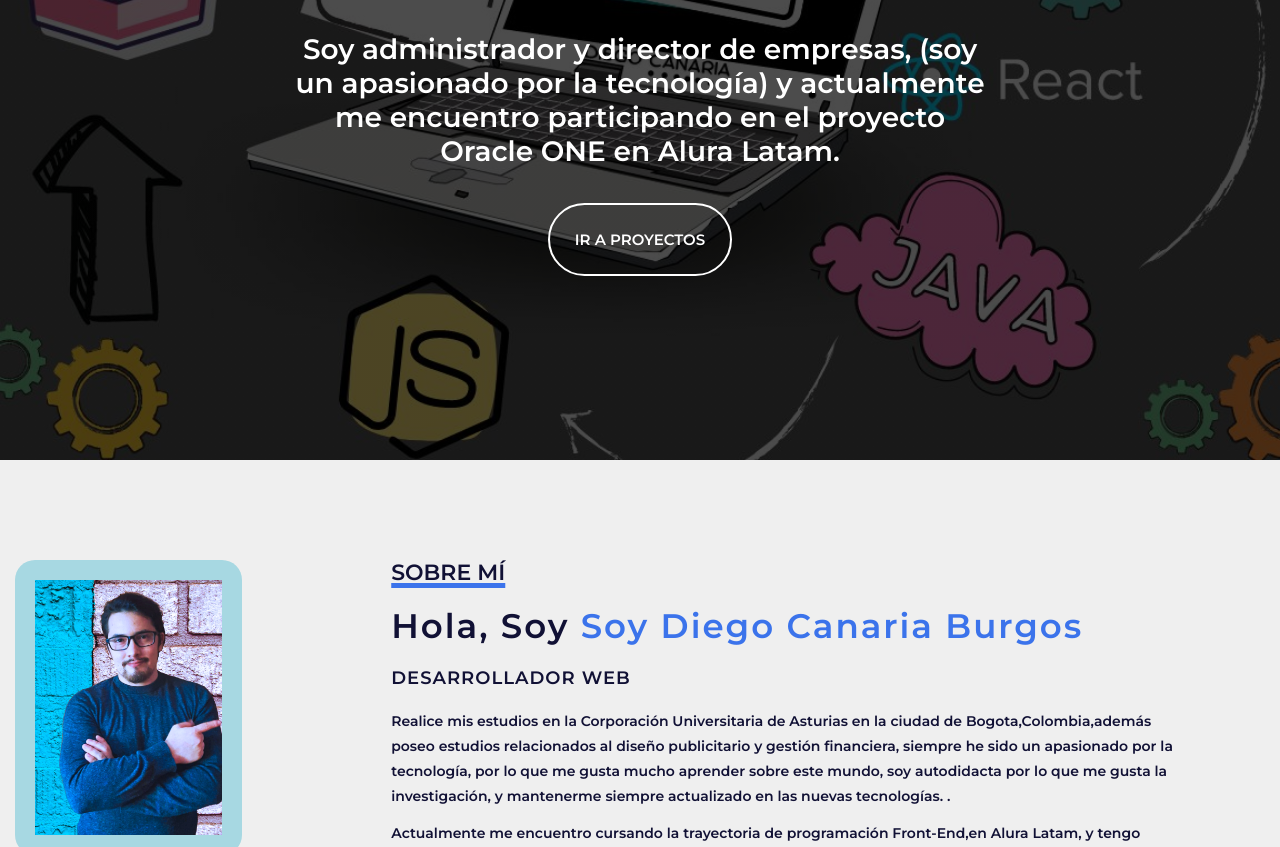
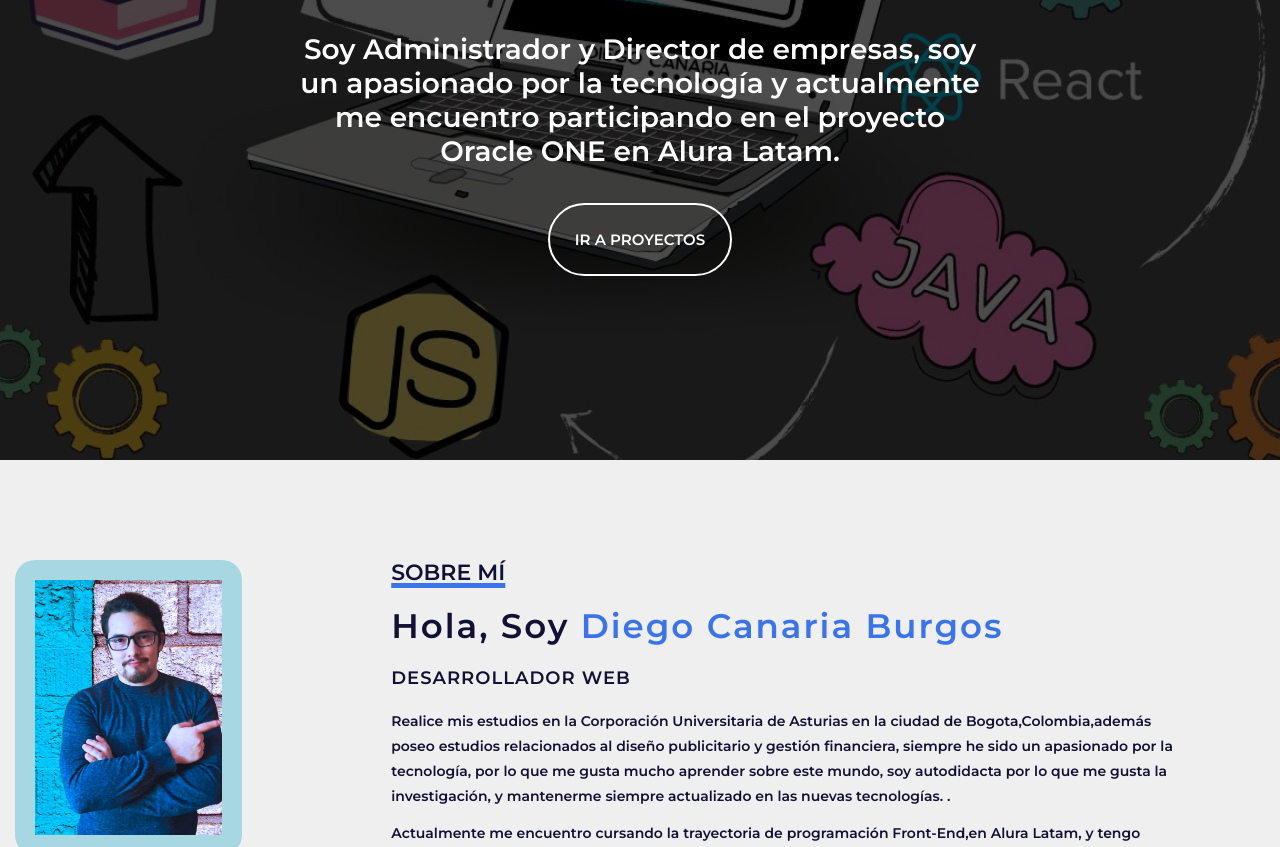
Before and after one commit to Diegoburgos19/portafolio-en-progreso, a plain HTML site: page Index.html in a window 1280 px wide. Shown: the part 340-1187 px from the top of the page. Drawn offline with Linux system fonts and the light colour scheme.

Commit message:
Actualizacion del proyecto

```diff
--- a/Index.html
+++ b/Index.html
@@ -41,7 +41,7 @@
             <div class="Presentacion">
                 <p class="bienvenida">Hola</p>
                 <h2>Soy <span>Diego Canaria Burgos</span> y me gusta construir páginas web. </h2>
-                <p class="descripcion">Soy administrador y director de empresas, (soy un apasionado por la tecnología)
+                <p class="descripcion">Soy Administrador y Director de empresas, soy un apasionado por la tecnología
                     y actualmente me encuentro participando en el proyecto Oracle ONE en Alura Latam.</p>
                     <a href="#proyectos">Ir a Proyectos</a>
 
@@ -54,7 +54,7 @@
         </div>
         <div class="sobremi">
             <p class="titulo-seccion">Sobre Mí</p>
-            <h2>Hola, Soy <span>Soy Diego Canaria Burgos</span> </h2>
+            <h2>Hola, Soy <span> Diego Canaria Burgos</span> </h2>
             <h3>Desarrollador Web</h3>
             <p>Realice mis estudios en la Corporación Universitaria de Asturias en la ciudad de Bogota,Colombia,además poseo
                 estudios relacionados al diseño publicitario y gestión financiera, siempre he sido un apasionado por la tecnología,
```
